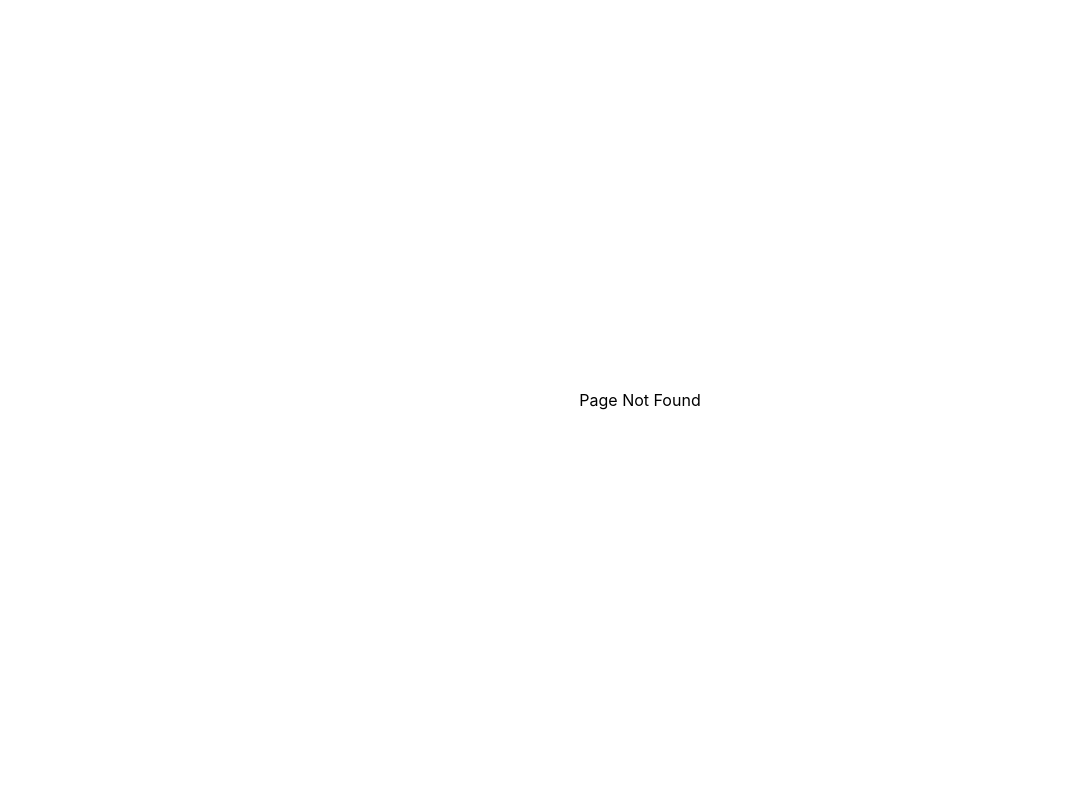
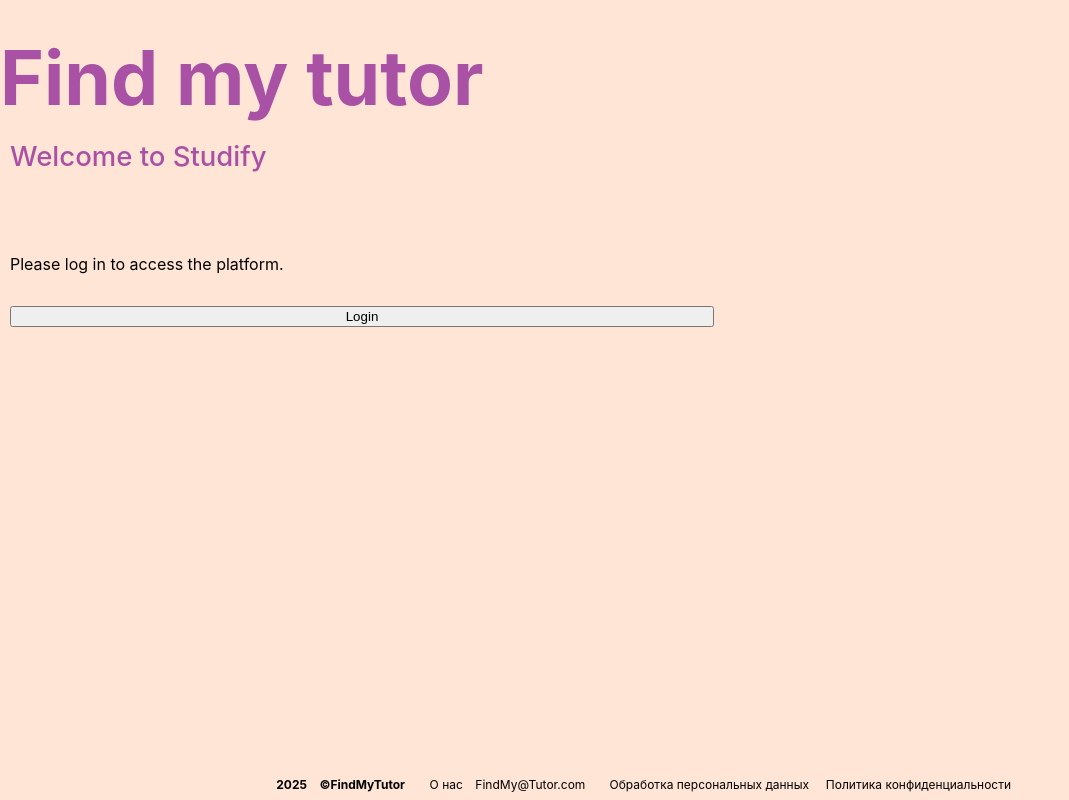
Before and after one commit to Orina1109/studify, a React (Vite) app in the folder frontend/: page /land in a window 1280 px wide. Before the commit this address had no page. Shown: the whole page, without its empty margins (0-1069 px from the left). Built offline with nearby package versions, Linux system fonts and the light colour scheme.

Commit message:
Register page navigation

```diff
--- a/frontend/src/App.tsx
+++ b/frontend/src/App.tsx
@@ -1,13 +1,31 @@
 import { useState, useEffect } from 'react';
-import { Routes, Route } from 'react-router-dom';
+import { Routes, Route, Navigate, useNavigate } from 'react-router-dom';
 import './App.css';
 import LoginPage from './pages/LoginPage';
 import RegisterPage from './pages/RegisterPage';
+import LandingPage from './pages/LandingPage';
 
 // Simple placeholder components
-const Home = () => <div className="fullscreen-page">Welcome to Studify</div>;
 const ForgotPassword = () => <div className="fullscreen-page">Forgot Password Page</div>;
 const NotFound = () => <div className="fullscreen-page">Page Not Found</div>;
+
+// Home component with auth check
+const Home = () => {
+  const navigate = useNavigate();
+
+  useEffect(() => {
+    // Check if auth token exists in cookies
+    const cookies = document.cookie.split(';');
+    const authTokenCookie = cookies.find(cookie => cookie.trim().startsWith('authToken='));
+
+    if (!authTokenCookie) {
+      // If no auth token, redirect to landing page
+      navigate('/land');
+    }
+  }, [navigate]);
+
+  return <div className="fullscreen-page">Welcome to Studify</div>;
+};
 
 function App() {
   const [isLoggedIn, setIsLoggedIn] = useState(() => {
@@ -30,6 +48,7 @@ function App() {
     <div className="app">
       <Routes>
         <Route path="/" element={<Home />} />
+        <Route path="/land" element={<LandingPage />} />
         <Route path="/login" element={<LoginPage />} />
         <Route path="/register" element={<RegisterPage />} />
         <Route path="/forgot-password" element={<ForgotPassword />} />
--- /dev/null
+++ b/frontend/src/pages/LandingPage.tsx
@@ -0,0 +1,47 @@
+import React from 'react';
+import { useNavigate } from 'react-router-dom';
+import './LoginPage.css'; // Reusing LoginPage styles for now
+
+const LandingPage: React.FC = () => {
+  const navigate = useNavigate();
+
+  const handleLoginClick = () => {
+    navigate('/login');
+  };
+
+  return (
+    <div className="login-page">
+      <div className="login-container">
+        <h1 className="main-heading">Find my tutor</h1>
+        <h2 className="sub-heading">Welcome to Studify</h2>
+
+        <div className="content-section">
+          <div className="content-columns">
+            <div className="left-column">
+              <p>Please log in to access the platform.</p>
+              <button
+                onClick={handleLoginClick}
+                className="continue-button"
+              >
+                Login
+              </button>
+            </div>
+          </div>
+        </div>
+      </div>
+
+      <footer className="login-footer">
+        <div className="footer-content">
+          <div className="footer-year">2025</div>
+          <div className="footer-copyright">©FindMyTutor</div>
+          <div className="footer-link">О нас</div>
+          <div className="footer-email">FindMy@Tutor.com</div>
+          <div className="footer-privacy">Обработка персональных данных</div>
+          <div className="footer-policy">Политика конфиденциальности</div>
+        </div>
+      </footer>
+    </div>
+  );
+};
+
+export default LandingPage;
--- a/frontend/src/pages/LoginPage.tsx
+++ b/frontend/src/pages/LoginPage.tsx
@@ -65,8 +65,11 @@ const LoginPage: React.FC = () => {
       // Store token in cookies
       document.cookie = `authToken=${response.data.token}; path=/; max-age=86400`;
 
-      // Redirect to home page or dashboard
+      // Redirect to home page
       console.log('Login successful:', response.data);
+
+      // Navigate to the root page
+      navigate('/');
 
       // Reset loading state
       setIsLoading(false);
--- a/frontend/src/pages/RegisterPage.tsx
+++ b/frontend/src/pages/RegisterPage.tsx
@@ -52,8 +52,8 @@ const RegisterPage: React.FC = () => {
 
       console.log('Registration successful:', response.data);
 
-      // Navigate to the appropriate page
-      navigate(`/${role}/plan`);
+      // Navigate to the root page
+      navigate('/');
     } catch (error: any) {
       console.error('Registration error:', error);
       setError('Failed to register. Please try again.');
```
